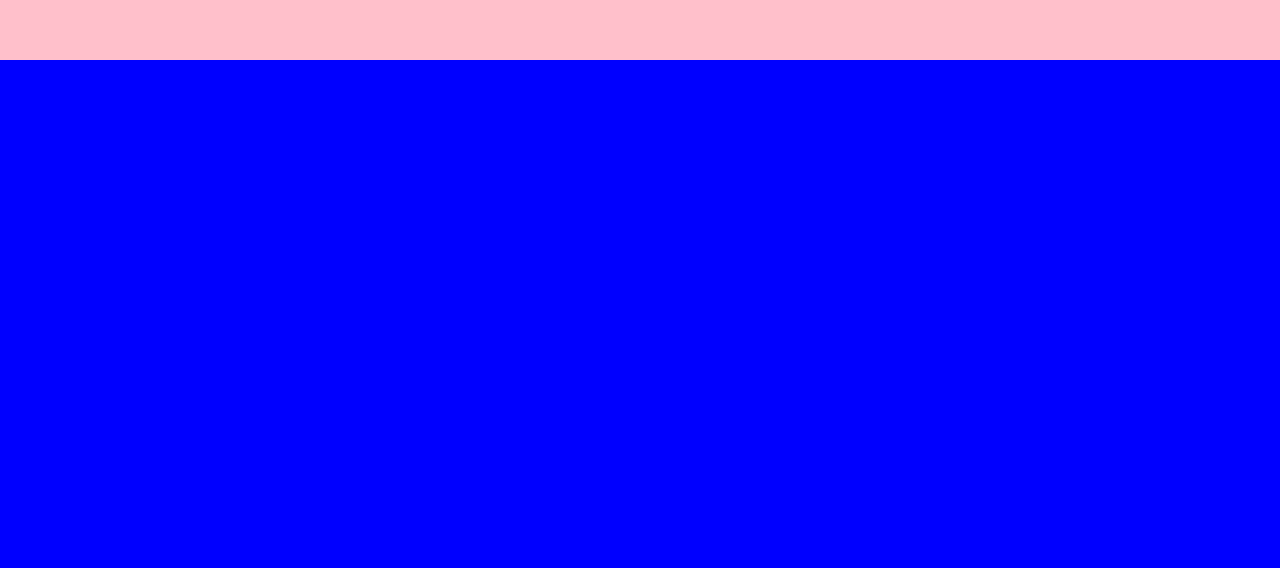
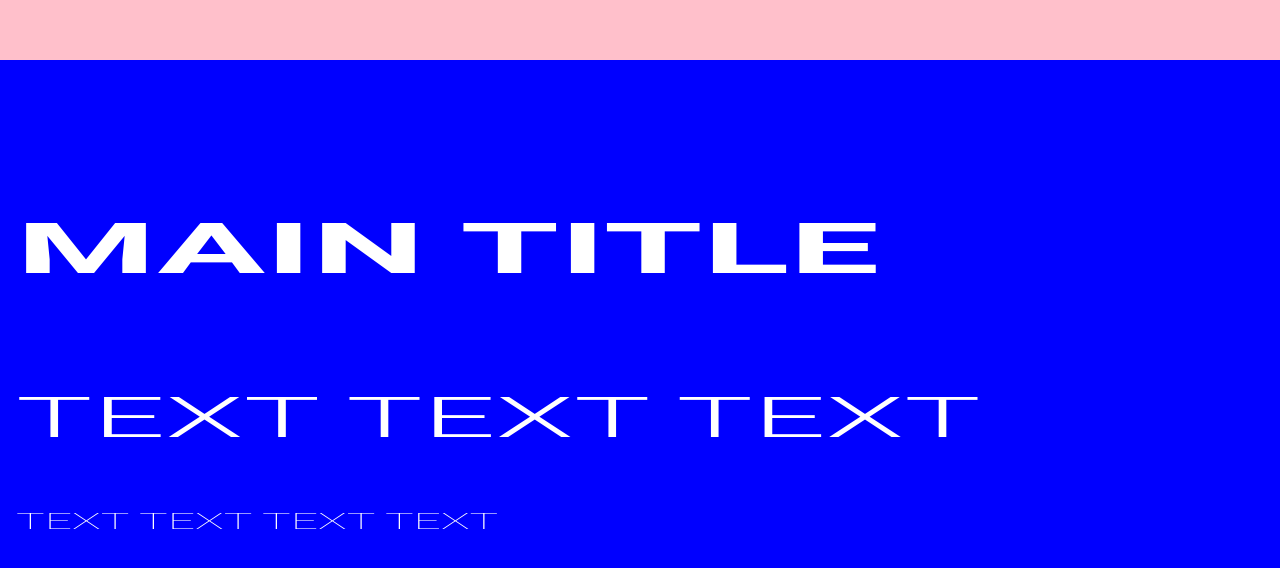
Before and after one commit to O-K-G/devpage, a Next.js app: page / in a window 1280 px wide. Shown: the part 1740-2308 px from the top of the page. Built offline with nearby package versions, Linux system fonts and the light colour scheme.

Commit message:
Refactor code with useRef()

```diff
--- a/components/UI/textScaler.js
+++ b/components/UI/textScaler.js
@@ -1,20 +1,23 @@
 // Scales the text according to it's position on screen.
 
 const textScaler = (textPosition, textScaleY) => {
-  if (textPosition >= 50 || textPosition <= 0) {
-    // Rules for below 0% or above 50% (not above 100% so changes won't start at the last moment of scrolling).
-    return (textScaleY = `0`);
-  } else if (textPosition < 50 && textPosition >= 45) {
-    // Rules for between 50% and 45%.
-    // Between 45% and 5% the text size should not change, so the user can actually read it in the middle of the screen.
-    return (textScaleY = (10 - textPosition / 10) / 5);
-    // To scale the text, we need numbers below 10, hence the division by 10.
-    // the 10 at the start is because we scroll down and the numbers begin from above 100, so we actually need the difference.
-    // the last number division can be considered a further factor step.
-  } else if (textPosition < 5 && textPosition > 0) {
-    // Rules for between 5% and 0%.
-    return (textScaleY = textPosition / 10 / 4);
+
+  if (textPosition >= 60 || textPosition <= 0) {
+    // Rules for below 0% or above 60% (not above 100% so changes won't start at the last moment of scrolling).
+    return textScaleY.current = `0`;
+  } else if (textPosition < 60 && textPosition >= 50) {
+    // Rules for between 60% and 50%.
+    // The "1 -" is there to get the difference, as values start from above 100 and below 0 when scrolling.
+    // "/ 100" is for scaling down the values to a scale of 0-1.
+    return textScaleY.current = 1 - textPosition / 100;
+  } else if (textPosition < 50 && textPosition > 0) {
+    // Rules for between 50% and 0%.
+    if (textPosition / 100 > 0.075) {
+      return textScaleY.current = `1`;
+    } else {
+      return textScaleY.current = textPosition / 100;
+    }
   }
-};
+}
 
 export default textScaler;
--- a/components/section.js
+++ b/components/section.js
@@ -1,12 +1,13 @@
 import classes from "./section.module.css";
-import React, { useState } from "react";
+import React, { useState, useRef } from "react";
 import getPosition from "./UI/getPosition";
 import textScaler from "./UI/textScaler";
 
 const Section = (props) => {
   const [textPosition, setTextPosition] = useState(false);
   props.id && getPosition(props.id, setTextPosition, textPosition); // Gets the section's text top position on screen, in rounded percents.
-  let textScaleY = textScaler(textPosition); // Scales the text according to it's position on screen.
+  const textScaleY = useRef(null);
+  textScaler(textPosition, textScaleY); // Scales the text according to it's position on screen.
 
   return (
     <div
@@ -22,7 +23,7 @@ const Section = (props) => {
             className={classes.title}
             style={{
               transition: ".3s ease-out",
-              transform: textScaleY && `scaleY(${textScaleY})`,
+              transform: textScaleY && `scaleY(${textScaleY.current})`,
             }}
           >
             {props.title}
@@ -33,7 +34,7 @@ const Section = (props) => {
               className={classes.subtitle}
               style={{
                 transition: ".6s ease-out",
-                transform: textScaleY && `scaleY(${textScaleY})`,
+                transform: textScaleY && `scaleY(${textScaleY.current})`,
               }}
             >
               {props.subtitle}
@@ -44,7 +45,7 @@ const Section = (props) => {
               className={classes.smallSubtitle}
               style={{
                 transition: ".8s ease-out",
-                transform: textScaleY && `scaleY(${textScaleY})`,
+                transform: textScaleY && `scaleY(${textScaleY.current})`,
               }}
             >
               {props.smallSubtitle}
```
